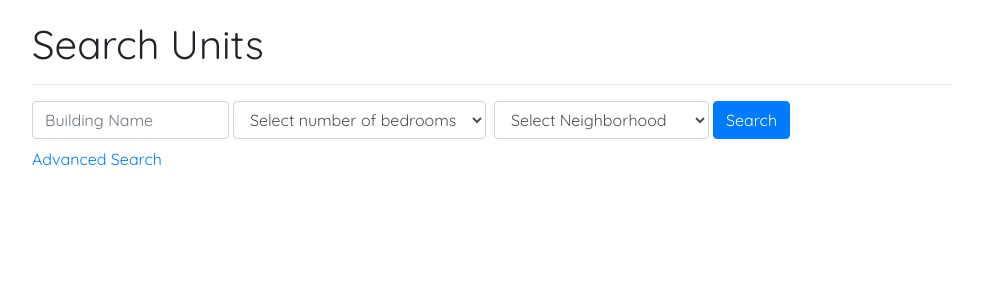
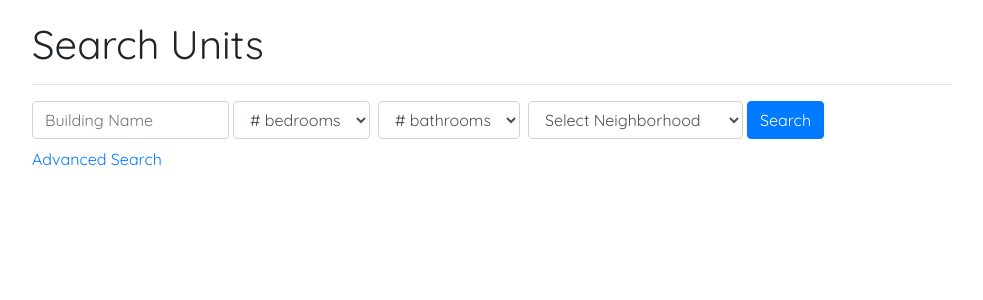
Before and after one commit to kp2zf/HoosHousing, a Django app: page /search/ in a window 1280 px wide. Shown: the part 76-376 px from the top of the page, without its empty margins (148-1131 px from the left). Run offline with Django 3.2, Linux system fonts and the light colour scheme; some libraries are stand-ins or nearby versions.

Commit message:
Added bathroom field to search and advanced search pages Reordered fields in building form so all checkboxes are together Changed search fields to "# bedrooms" and "# bathrooms" so everything fits on one line removed "address: " before address on building cards

```diff
--- a/housing/forms.py
+++ b/housing/forms.py
@@ -22,13 +22,13 @@ class BuildingForm(forms.Form):
 	admin = forms.CharField(required=False,widget=forms.HiddenInput())
 	is_approved = forms.BooleanField(required=False,widget=forms.HiddenInput())
 	rating = forms.DecimalField(required=False,widget=forms.HiddenInput())
+	lease_length = forms.IntegerField(label='Lease length (months)', min_value=1)
 	pet_allowed = forms.BooleanField(required=False)
 	is_furnished = forms.BooleanField(required=False)
 	air_conditioning = forms.BooleanField(required=False)
-	lease_length = forms.IntegerField(min_value=1)
-	parking = forms.BooleanField(required=False)
-	pool = forms.BooleanField(required=False)
-	gym = forms.BooleanField(required=False)
+	parking = forms.BooleanField(label='Parking available', required=False)
+	pool = forms.BooleanField(label='Pool available', required=False)
+	gym = forms.BooleanField(label='Onsite gym', required=False)
 	website_link = forms.CharField(max_length=100,required=False)
 	email = forms.CharField(max_length=100,required=False)
 	phone_number = forms.CharField(max_length=100,required=False)
--- a/housing/models.py
+++ b/housing/models.py
@@ -29,10 +29,10 @@ class Building(models.Model):
     name = models.CharField(max_length=100)
     address = models.CharField(max_length=500)
     image = models.ImageField(upload_to='images/',null=True, blank=True)
+    lease_length=models.IntegerField()
     pet_allowed= models.BooleanField()
     is_furnished=models.BooleanField()
     air_conditioning=models.BooleanField()
-    lease_length=models.IntegerField()
     parking=models.BooleanField(null=True)
     pool=models.BooleanField()
     gym=models.BooleanField()
--- a/housing/templates/building_card.html
+++ b/housing/templates/building_card.html
@@ -6,6 +6,6 @@
       {{ building.name }}
       </a>
     </div>
-    <p class="card-text">Address: {{ building.address }}</p>
+    <p class="card-text">{{ building.address }}</p>
   </div>
 </div>
--- a/housing/templates/search.html
+++ b/housing/templates/search.html
@@ -8,7 +8,17 @@
   </div>
   <div class="form-group mx-sm-1 mb-2">
     <select class="form-control" id="bedroom"  value="{{request.GET.bedrooms}}"name="bedrooms">
-      <option value="">Select number of bedrooms</option>
+      <option value=""># bedrooms</option>
+      <option>1</option>
+      <option>2</option>
+      <option>3</option>
+      <option>4</option>
+      <option>5</option>
+    </select>
+  </div>
+  <div class="form-group mx-sm-1 mb-2">
+    <select class="form-control" id="bathroom"  value="{{request.GET.bathrooms}}"name="bathrooms">
+      <option value=""># bathrooms</option>
       <option>1</option>
       <option>2</option>
       <option>3</option>
--- a/housing/views.py
+++ b/housing/views.py
@@ -77,6 +77,8 @@ def search(request):
 	search_query = request.GET.get('search_box')
 	neighborhood_query = request.GET.get('neighborhood')
 	bedroom_query = request.GET.get('bedrooms')
+	bathroom_query = request.GET.get('bathrooms')
+
 	if(neighborhood_query!=""):
 		neighborhood_query=Q(neighborhood__icontains=neighborhood_query)
 	else:
@@ -85,9 +87,13 @@ def search(request):
 		bedroom_query=Q(unit__num_bedrooms__icontains=bedroom_query)
 	else:
 		bedroom_query=Q(name__icontains=search_query)
+	if(bathroom_query!=""):
+		bathroom_query=Q(unit__num_bathrooms__icontains=bathroom_query)
+	else:
+		bathroom_query=Q(name__icontains=search_query)
 
 	search_query=Q(name__icontains=search_query)
-	buildings = Building.objects.filter(neighborhood_query&bedroom_query&search_query).distinct()
+	buildings = Building.objects.filter(neighborhood_query&bedroom_query&bathroom_query&search_query).distinct()
 	return render(request, 'search.html',{'buildings':buildings, 'isSearchResult': True})
 
 class SuccessView(TemplateView):
@@ -99,6 +105,7 @@ def advanced_search(request):
 	search_query = request.GET.get('search_box')
 	neighborhood_query = request.GET.get('neighborhood')
 	bedroom_query = request.GET.get('bedrooms')
+	bathroom_query = request.GET.get('bathrooms')
 
 	search_query=Q(name__icontains=search_query)
 
@@ -142,8 +149,12 @@ def advanced_search(request):
 		bedroom_query=Q(unit__num_bedrooms__icontains=bedroom_query)
 	else:
 		bedroom_query=search_query
+	if (bathroom_query != ""):
+		bathroom_query = Q(unit__num_bathrooms__icontains=bathroom_query)
+	else:
+		bathroom_query = search_query
 
-	buildings = Building.objects.filter(neighborhood_query&bedroom_query&search_query&pet_query&air_condition_query&furnished_query&parking_query).distinct()
+	buildings = Building.objects.filter(neighborhood_query&bedroom_query&bathroom_query&search_query&pet_query&air_condition_query&furnished_query&parking_query).distinct()
 	return render(request, 'advanced_search.html', {'buildings':buildings, 'isSearchResult': True})
 
 class AddUnitView(TemplateView):
```
Also changed, not shown: housing/templates/advanced_search.html (+10 -0 lines), housing/migrations/0003_auto_20190429_0339.py (added), housing/migrations/0004_auto_20190429_0340.py (added), housing/migrations/0005_auto_20190429_0354.py (added).
